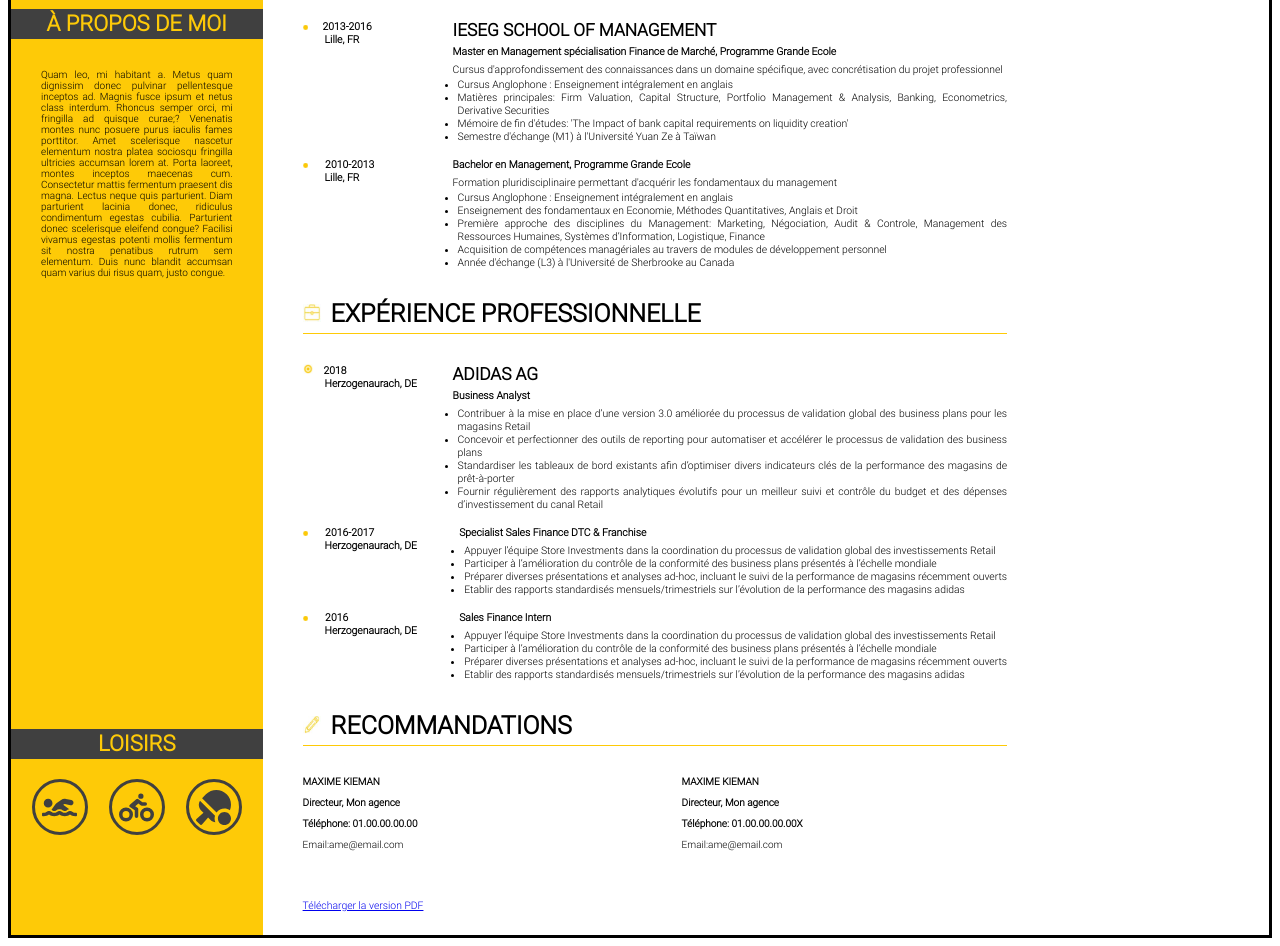
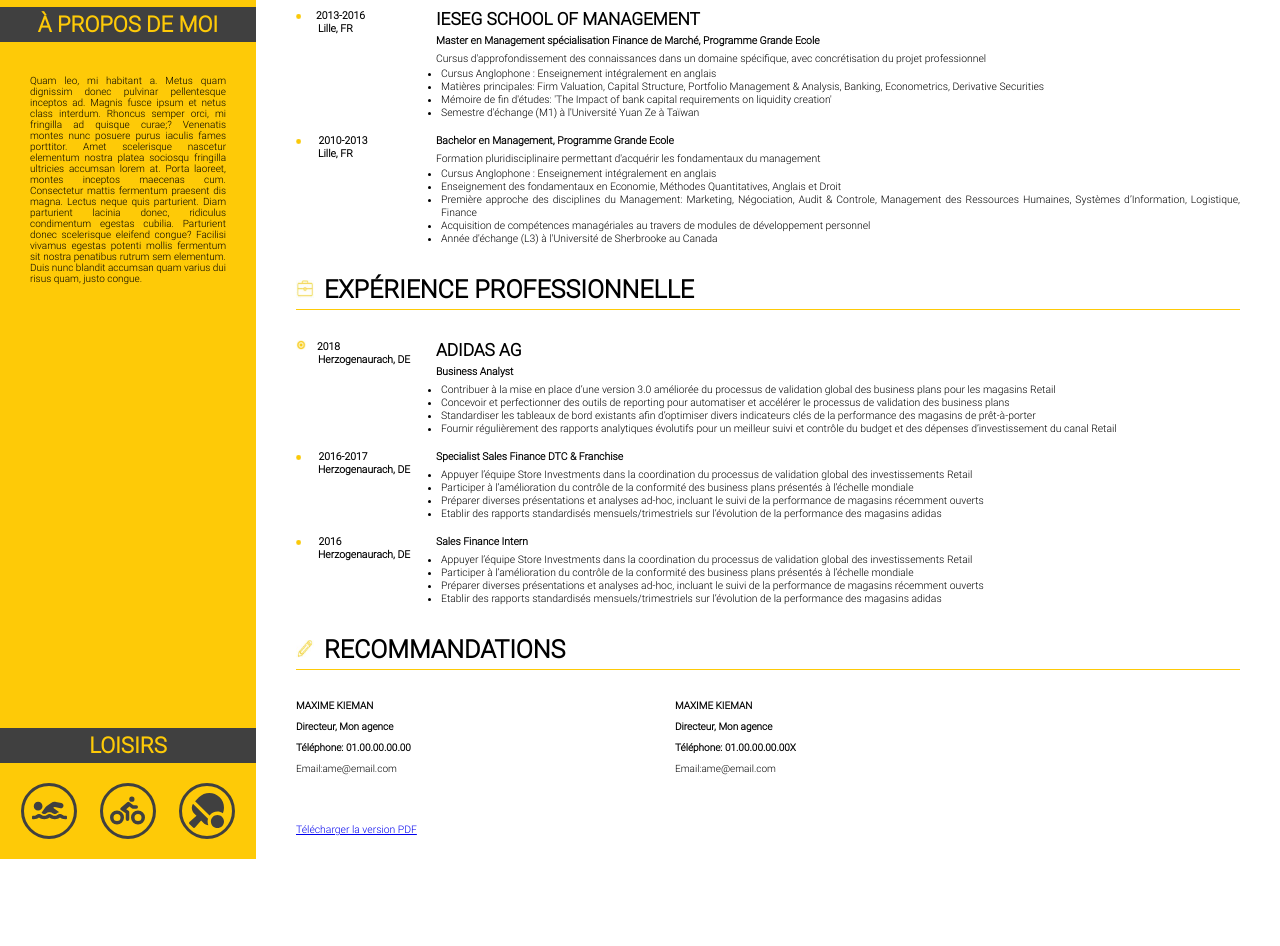
Before and after one commit to guillaumepelette/OC_P2_cvsiteweb, a plain HTML site: page index.html in a window 1280 px wide. Shown: the part 540-1486 px from the top of the page. After the commit the page ends 1399 px from the top, so only its background shows below. Drawn offline with Linux system fonts and the light colour scheme.

Commit message:
fixed some issues related to display and fit-to-size flexibility

```diff
--- a/index.html
+++ b/index.html
@@ -15,9 +15,11 @@
             <div id = "div_profilepic">
                 <img src = "resumepic.jpg" alt = "photo de profil" id="profilepic">
             </div>
+            <span class="inline_block">
                 <div class = "section_title">
                     <h3>CONTACT</h3>
                 </div>
+            </span>
             <div class = contact_info>
                 <p>Adresse
                 <br />Paris, France</p>
@@ -34,17 +36,21 @@
                 <p>Skype
                 <br />guillaume.pelette</p>
             </div>
+            <span class="inline_block">
                 <div class = "section_title">
                     <h3>À PROPOS DE MOI</h3>
                 </div>
+            </span>
             <div class = "profile_description">
                 <p>Quam leo, mi habitant a. Metus quam dignissim donec pulvinar pellentesque inceptos ad. Magnis fusce ipsum et netus class interdum. Rhoncus semper orci, mi fringilla ad quisque curae;? Venenatis montes nunc posuere purus iaculis fames porttitor. Amet scelerisque nascetur elementum nostra platea sociosqu fringilla ultricies accumsan lorem at. Porta laoreet, montes inceptos maecenas cum. Consectetur mattis fermentum praesent dis magna. Lectus neque quis parturient. Diam parturient lacinia donec, ridiculus condimentum egestas cubilia. Parturient donec scelerisque eleifend congue? Facilisi vivamus egestas potenti mollis fermentum sit nostra penatibus rutrum sem elementum. Duis nunc blandit accumsan quam varius dui risus quam, justo congue.</p>
             </div>
 
             <footer>
+                <span class="inline_block">
                     <div class = "section_title">
                         <h3>LOISIRS</h3>
                     </div>
+                </span>
                 <div class = "leisure">
                     <div class = "leisure_icon">
                         <span class="helper"></span><img src="icons/swimmer.svg" alt="swimmer icon" class="filter-grey">
@@ -216,7 +222,7 @@
                         <h4><img src="icons/pen.jpg" alt="pen icon">RECOMMANDATIONS</h4>
                         </div>
 
-                        <div class = "main_section_unit" id = "reco_width_shrink">
+                        <div class = "main_section_unit_reco_div" id = "reco_width_shrink">
                             <div class = "main_section_unit_reco">
                                 <p>MAXIME KIEMAN</p>
                                 <p>Directeur, Mon agence</p>
@@ -235,7 +241,7 @@
             </section>
 
             <footer>
-                <p><a href="CV_PDF.pdf">Télécharger la version PDF</a></p>
+                <p><a href="CV_PDF.pdf" target="_blank">Télécharger la version PDF</a></p>
             </footer>
         </div>
         <div>
--- a/stylesheet.css
+++ b/stylesheet.css
@@ -15,36 +15,42 @@ body {
   display: grid;
   grid-template-columns:2fr 8fr;
   grid-template-rows: 1fr;
-  border: solid black;
   height: 100%;
 }
 
 .aside_container {
+  display: grid;
+  grid-template-rows: 1.35fr 0.25fr 2fr 0.25fr 4.5fr 0.25fr;
   background-color: rgb(254, 202, 7);
   font-size:10px;
-  min-width:150px;
+  min-width:200px;
   height:100%;
   align-items:stretch;
+}
+
+.inline_block {
+  display:inline;
 }
 
 .section_title {
   background-color: rgb(64, 64, 64);
   color: rgb(254, 202, 7);
   text-align: center;
-  line-height: 30px;
-  pading: auto;
-  height: 30px;
+  padding: 5px 0;
   font-weight:1000;
+  vertical-align:middle;
+  grid-auto-rows: auto;
 }
 
 .section_title h3 {
   font-size: 22px;
+  vertical-align:middle;
+  margin:0;
 }
 
 #div_profilepic {
   text-align: center;
   margin: auto;
-  margin:30px 0;
 }
 
 img#profilepic {
@@ -70,9 +76,8 @@ div.contact_info p a, div.contact_info p a:visited, div.contact_info p a:hover,
 }
 
 .aside_container footer {
-  position: relative;
-  bottom: 0;
-  margin-top:250px;
+  align-self: flex-end;
+  padding-bottom: 20px;
 }
 
 .leisure {
@@ -110,7 +115,6 @@ div.contact_info p a, div.contact_info p a:visited, div.contact_info p a:hover,
 
 .main_container {
   background-color: white;
-  width:70%;
   padding: 0px 40px;
 }
 
@@ -166,10 +170,12 @@ div.main_section_unit {
   padding-top:30px;
 }
 
-div.main_section_unit_dates {
+.main_section_unit_dates {
   font-size: 0.5em;
   font-weight: 700;
-  min-width:150px;
+  width:120px;
+  padding-right:20px;
+  word-wrap: break-word;
   flex-shrink:0;
 }
 
@@ -241,7 +247,7 @@ div.main_section_container div.main_section_unit div.main_section_unit_content {
 }
 
 
-div.main_section_unit {
+div.main_section_unit_reco_div {
   display: flex;
   flex-direction: row;
   justify-content: space-between;
@@ -269,4 +275,5 @@ div.main_section_unit_reco {
 
 body {
   font-size: 130%;
+  margin:0;
 }
```
Lines whose indentation alone changed are shown as unchanged.
